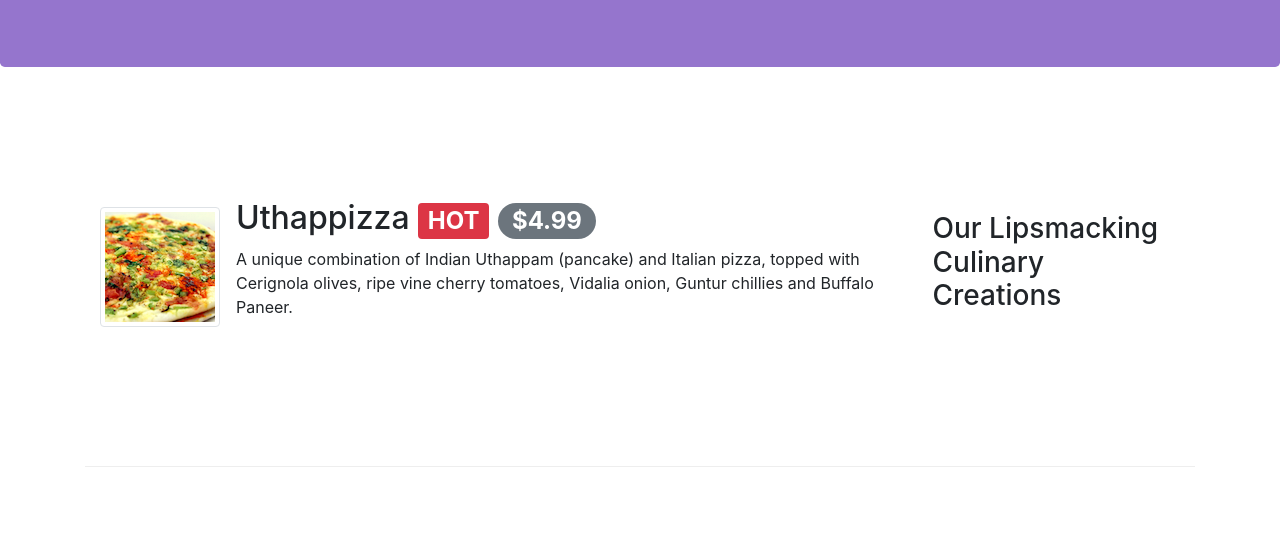
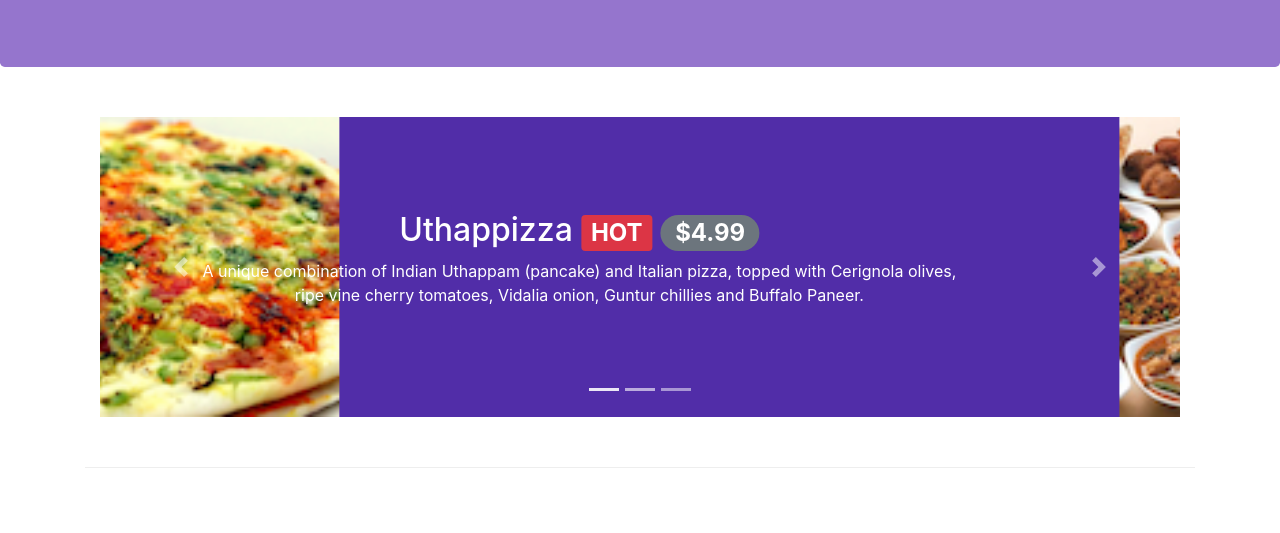
Before and after one commit to FarahAlFahim/allserversbd, a website: page index.html in a window 1280 px wide. Shown: the part 267-800 px from the top of the page. Drawn offline with nearby package versions, Linux system fonts and the light colour scheme.

Commit message:
Carousel

```diff
--- a/css/styles.css
+++ b/css/styles.css
@@ -44,3 +44,24 @@ body {
     border-bottom: 1px solid #ddd;
     padding: 10px;
 }
+
+.carousel {
+    background: #512DA8;
+}
+
+.carousel-item {
+    height: 300px;
+}
+
+.carousel-item img {
+    position: absolute;
+    top: 0;
+    left: 0;
+    min-height: 300px;
+}
+
+.carousel-caption {
+    top: 50%;
+    transform: translateY(-50%);
+    bottom: initial;
+}
--- a/index.html
+++ b/index.html
@@ -94,6 +94,49 @@
     </header>
 
     <div class="container">
+        <div class="row row-content">
+            <div class="col">
+                <div id="mycarousel" class="carousel slide" data-ride="carousel">
+                    <div class="carousel-inner" role="listbox">
+                        <div class="carousel-item active">
+                            <img class="d-block img-fluid" src="img/uthappizza.png" alt="uthappizza">
+                            <div class="carousel-caption d-none d-md-block">
+                                <h2>Uthappizza <span class="badge badge-danger">HOT</span>
+                                <span class="badge badge-pill badge-secondary">$4.99</span></h2>
+                                <p class="d-none d-sm-block">A unique combination of Indian Uthappam (pancake) and Italian pizza, topped with Cerignola olives, ripe vine cherry tomatoes, Vidalia onion, Guntur chillies and Buffalo Paneer.</p>
+                            </div>
+                        </div>
+                        <div class="carousel-item">
+                            <img class="d-block img-fluid" src="img/buffet.png" alt="buffet">
+                            <div class="carousel-caption d-none d-md-block">
+                                <h2>Weekend Grand Buffet <span class="badge badge-danger">NEW</span></h2>
+                                <p class="d-none d-sm-block">Featuring mouthwatering combinations with a choice of five different salads, six enticing appetizers, six main entrees and five choicest desserts. Free flowing bubbly and soft drinks. All for just $19.99 per person </p>
+                            </div>
+                        </div>
+                        <div class="carousel-item">
+                            <img class="d-block img-fluid" src="img/alberto.png" alt="alberto">
+                            <div class="carousel-caption d-none d-md-block">
+                                <h2>Alberto Somayya</h2>
+                                <h4>Executive Chef</h4>
+                                <p class="d-none d-sm-block">Award winning three-star Michelin chef with wide International experience having worked closely with whos-who in the culinary world, he specializes in creating mouthwatering Indo-Italian fusion experiences. </p>
+                            </div>
+                        </div>
+                    </div>
+                    <ol class="carousel-indicators">
+                        <li data-target="#mycarousel" data-slide-to="0" class="active"></li>
+                        <li data-target="#mycarousel" data-slide-to="1"></li>
+                        <li data-target="#mycarousel" data-slide-to="2"></li>
+                    </ol>
+                    <a class="carousel-control-prev" href="#mycarousel" role="button" data-slide="prev">
+                        <span class="carousel-control-prev-icon"></span>
+                    </a>
+                    <a class="carousel-control-next" href="#mycarousel" role="button" data-slide="next">
+                        <span class="carousel-control-next-icon"></span>
+                    </a>
+                </div>
+            </div>
+        </div>
+
         <div class="row row-content align-items-center">
             <div class="col-12 col-sm-4 order-sm-last col-md-3">
                 <h3>Our Lipsmacking Culinary Creations</h3>
```
